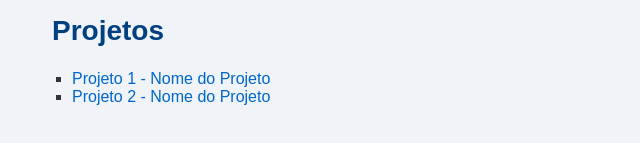
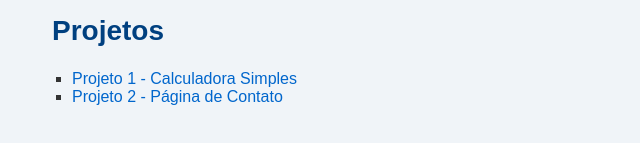
Before and after one commit to Marcio8282/marcio8282-, a plain HTML site: page index.html in a window 1280 px wide. Shown: the part 351-494 px from the top of the page, 8-648 px from the left. Drawn offline with Linux system fonts and the light colour scheme.

Commit message:
Update index.html

```diff
--- a/index.html
+++ b/index.html
@@ -17,8 +17,9 @@
         <li>Email: marcioccampos2025@gmail.com</li>
 <h2>Projetos</h2>
 <ul>
-  <li><a href="https://github.com/Marcio8282/seu-projeto-1" target="_blank">Projeto 1 - Nome do Projeto</a></li>
-  <li><a href="https://github.com/Marcio8282/seu-projeto-2" target="_blank">Projeto 2 - Nome do Projeto</a></li>
+  <li><a href="https://github.com/Marcio8282/primeiro-projeto" target="_blank">Projeto 1 - Calculadora Simples</a></li>
+<li><a href="https://github.com/Marcio8282/segundo-projeto" target="_blank">Projeto 2 - Página de Contato</a></li
+
 </ul>
     </ul>
 </body>
```
